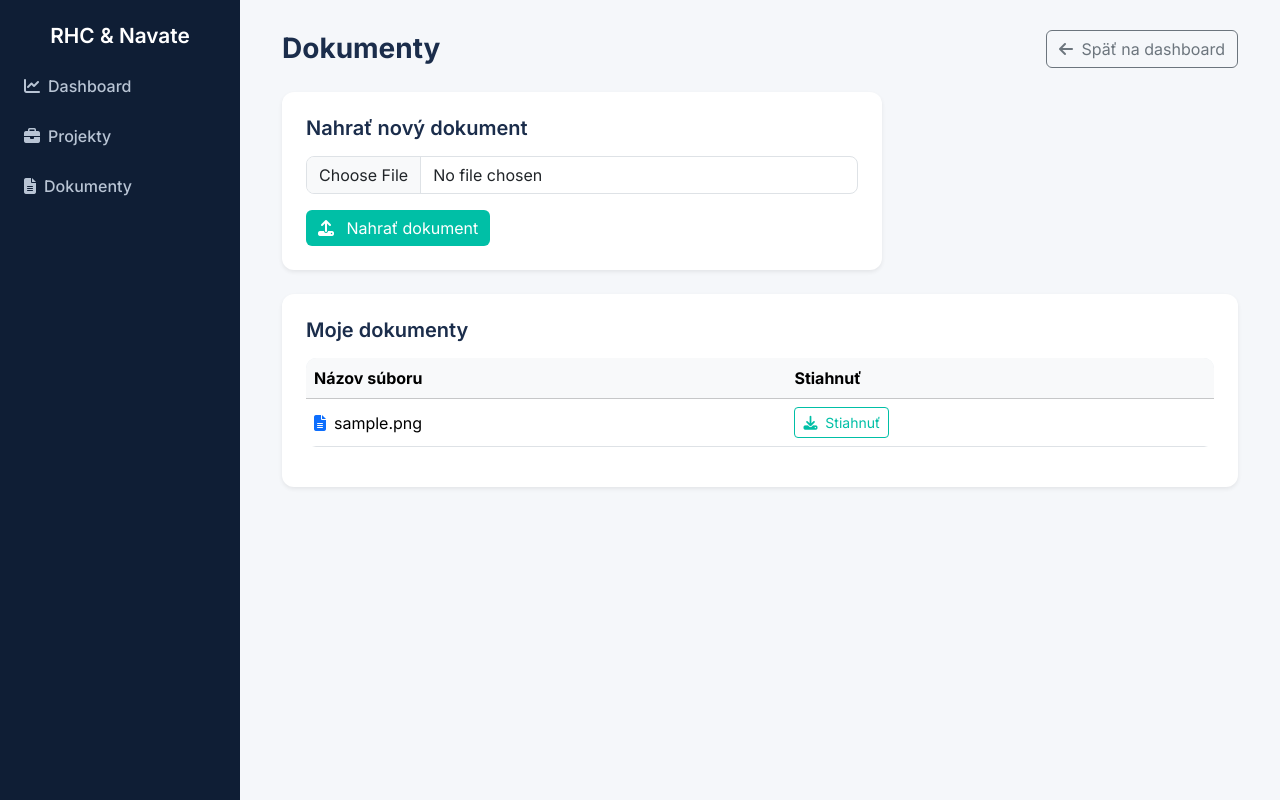
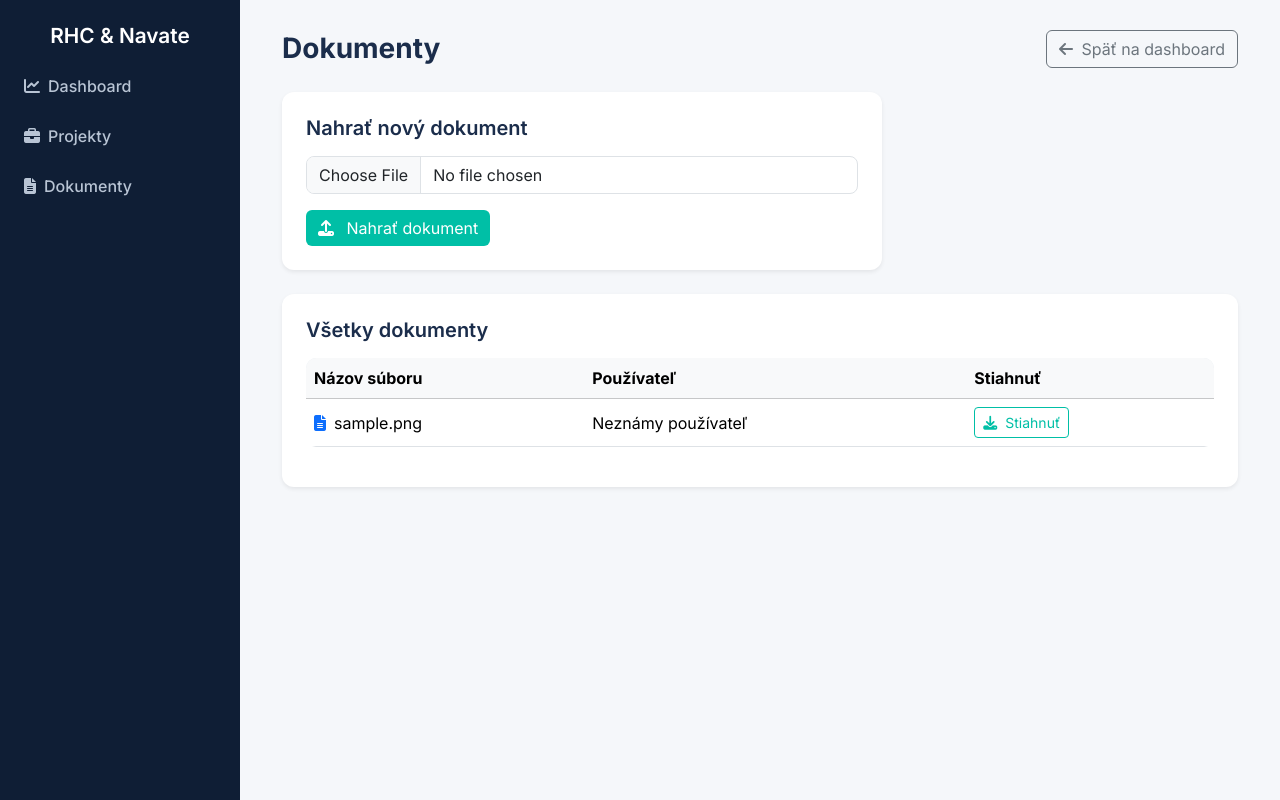
Before and after one commit to matejva/test, a Flask app: template templates/documents.html in a window 1280 px wide. Run offline with Flask 3, Linux system fonts and the light colour scheme; the template is opened without the code that fills it: values that come from a table or form of the project are taken from there, others are empty; tables that the repository leaves empty hold one stand-in row (values such as "Sample post").

Commit message:
Update documents.html

```diff
--- a/templates/documents.html
+++ b/templates/documents.html
@@ -23,13 +23,23 @@
 
   <!-- Zoznam dokumentov -->
   <div class="card p-4 shadow-sm">
-    <h5 class="mb-3">Moje dokumenty</h5>
+    <h5 class="mb-3">
+      {% if user.is_admin %}
+        Všetky dokumenty
+      {% else %}
+        Moje dokumenty
+      {% endif %}
+    </h5>
+
     {% if documents %}
       <div class="table-responsive">
         <table class="table align-middle">
           <thead class="table-light">
             <tr>
               <th>Názov súboru</th>
+              {% if user.is_admin %}
+                <th>Používateľ</th>
+              {% endif %}
               <th>Stiahnuť</th>
             </tr>
           </thead>
@@ -37,6 +47,11 @@
             {% for doc in documents %}
             <tr>
               <td><i class="fa fa-file-alt text-primary me-2"></i>{{ doc.filename }}</td>
+
+              {% if user.is_admin %}
+                <td>{{ doc.user_name or 'Neznámy používateľ' }}</td>
+              {% endif %}
+
               <td>
                 <a href="{{ url_for('uploaded_file', filename=doc.filename) }}"
                    class="btn btn-outline-success btn-sm">
```
